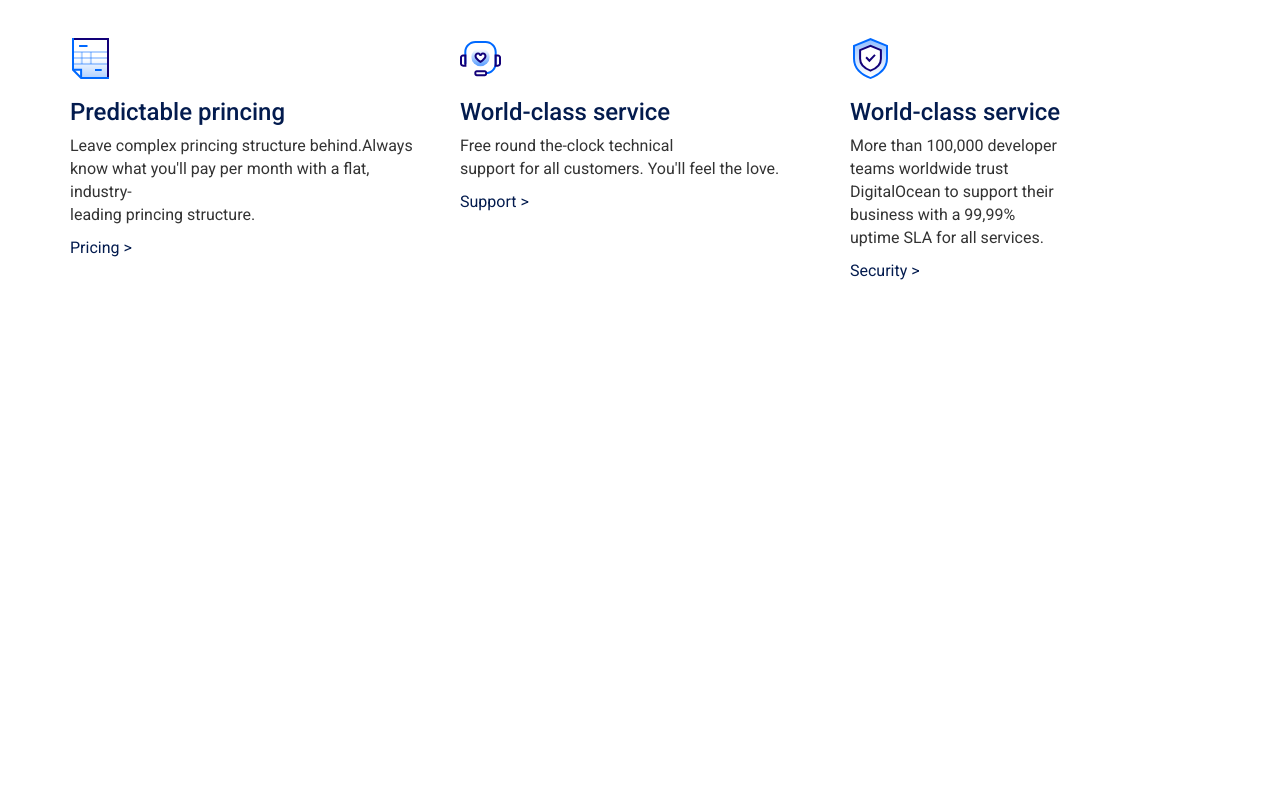
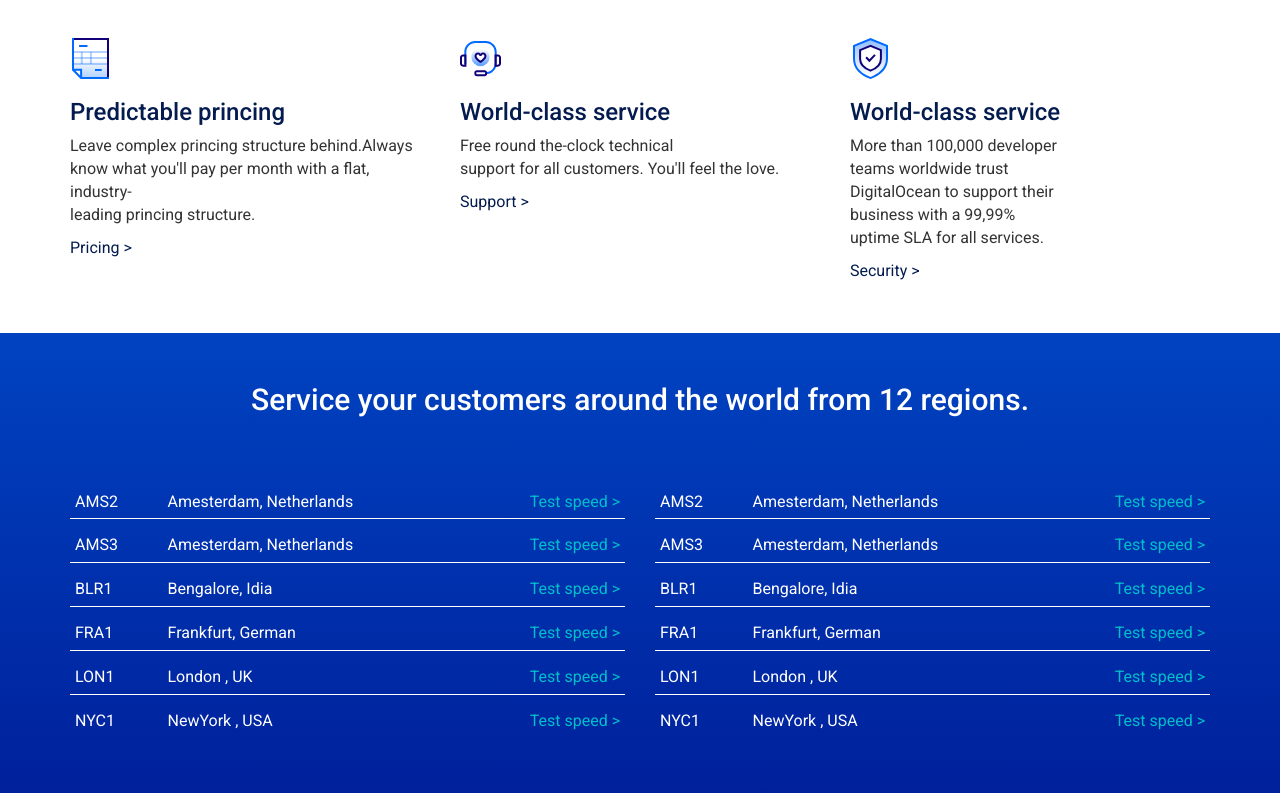
Before and after one commit to gscogna/html-css-digitalocean, a plain HTML site: page index.html in a window 1280 px wide. Shown: the part 2660-3460 px from the top of the page. Before the commit the page ends 3002 px from the top, so only its background shows below. Drawn offline with nearby package versions, Linux system fonts and the light colour scheme.

Commit message:
Fine service/inizio development

```diff
--- a/css/style.css
+++ b/css/style.css
@@ -35,35 +35,6 @@ a.text_underline:link{
   transition: opacity 0.5s;
 }
 
-/* Margini e padding */
-
-.margin_top_10{
-  margin-top: 10px;
-}
-.margin_bottom_10{
-  margin-bottom: 10px;
-}
-.margin_top_50{
-    margin-top:50px;
-}
-
-.margin_bottom_50{
-  margin-bottom: 50px;
-}
-
-.padding_top_30{
-  padding-top: 30px;
-}
-.padding_bottom_30{
-  padding-bottom: 30px;
-}
-
-.padding_top_60{
-  padding-top: 60px;
-}
-.padding_bottom_60{
-  padding-bottom: 60px;
-}
 
 
 /* header */
@@ -117,6 +88,11 @@ body{
 .color_grey{
     color:grey;
 }
+
+.color_verdea_acqua{
+    color:#00beca;
+}
+
 
 .medium_text{
   font-size: 1.4em;
@@ -242,3 +218,57 @@ body{
 .features{
     background-color: white;
 }
+
+/* section Service */
+.service{
+    background: linear-gradient(#0043c1,#00209b);
+}
+
+.box_col >p{
+    border-bottom: 1px solid white;
+    padding:5px;
+}
+
+.box_col >p:last-child{
+    border-bottom: 0px;
+    padding-bottom: 50px;
+}
+
+/* section Development */
+
+
+
+
+
+
+
+
+/* Margini e padding */
+
+.margin_top_10{
+    margin-top: 10px;
+}
+.margin_bottom_10{
+    margin-bottom: 10px;
+}
+.margin_top_50{
+    margin-top:50px;
+}
+
+.margin_bottom_50{
+    margin-bottom: 50px;
+}
+
+.padding_top_30{
+    padding-top: 30px;
+}
+.padding_bottom_30{
+    padding-bottom: 30px;
+}
+
+.padding_top_60{
+    padding-top: 60px;
+}
+.padding_bottom_60{
+    padding-bottom: 60px;
+}
--- a/index.html
+++ b/index.html
@@ -242,14 +242,84 @@
         <section class="service">
             <div class="container">
                 <div class="row">
-                    <div class="col-xs-12 col-lg-12"></div>
-                    <div class="col-xs-12 col-lg-6"></div>
-                    <div class="col-xs-12 col-lg-6"></div>
+                    <div class="col-xs-12">
+                        <h2 class="color_white medium_tex text-center margin_top_50">Service your customers around the world from 12 regions.</h2>
+                    </div>
+                    <div class="col-xs-12 col-lg-6 color_white padding_top_60">
+                        <div class="row row-no-gutters">
+                            <div class="col-xs-2 col-lg-2">
+                                <div class="box_col ">
+                                    <p >AMS2</p>
+                                    <p>AMS3</p>
+                                    <p>BLR1</p>
+                                    <p>FRA1</p>
+                                    <p>LON1</p>
+                                    <p>NYC1</p>
+                                </div>
+                            </div>
+                            <div class="col-xs-7 col-lg-7">
+                                <div class="box_col text-left">
+                                    <p >Amesterdam, Netherlands</p>
+                                    <p >Amesterdam, Netherlands</p>
+                                    <p >Bengalore, Idia</p>
+                                    <p >Frankfurt, German</p>
+                                    <p >London , UK</p>
+                                    <p >NewYork , USA</p>
+                                </div>
+                            </div>
+                            <div class=" col-xs-3 col-lg-3 text-right color_verdea_acqua">
+                                <div class="box_col">
+                                    <p >Test speed &gt;</p>
+                                    <p>Test speed &gt;</p>
+                                    <p>Test speed &gt;</p>
+                                    <p>Test speed &gt;</p>
+                                    <p>Test speed &gt;</p>
+                                    <p>Test speed &gt;</p>
+                                </div>
+                            </div>
+                        </div>
+                    </div>
+                    <div class="col-xs-12 col-lg-6 color_white padding_top_60">
+                        <div class="row row-no-gutters">
+                            <div class="col-xs-2 col-lg-2">
+                                <div class="box_col ">
+                                    <p >AMS2</p>
+                                    <p>AMS3</p>
+                                    <p>BLR1</p>
+                                    <p>FRA1</p>
+                                    <p>LON1</p>
+                                    <p>NYC1</p>
+                                </div>
+                            </div>
+                            <div class="col-xs-7 col-lg-7">
+                                <div class="box_col text-left">
+                                    <p >Amesterdam, Netherlands</p>
+                                    <p >Amesterdam, Netherlands</p>
+                                    <p >Bengalore, Idia</p>
+                                    <p >Frankfurt, German</p>
+                                    <p >London , UK</p>
+                                    <p >NewYork , USA</p>
+                                </div>
+                            </div>
+                            <div class=" col-xs-3 col-lg-3 text-right color_verdea_acqua">
+                                <div class="box_col">
+                                    <p >Test speed &gt;</p>
+                                    <p>Test speed &gt;</p>
+                                    <p>Test speed &gt;</p>
+                                    <p>Test speed &gt;</p>
+                                    <p>Test speed &gt;</p>
+                                    <p>Test speed &gt;</p>
+                                </div>
+                            </div>
+                        </div>
+                    </div>
+
+
                 </div>
             </div>
 
         </section>
-
+<!-- section main 6parte -->
         <section class="Development">
             <div class="container">
                 <div class="row">
```
Also changed, not shown: screen/screen1.png (deleted).
